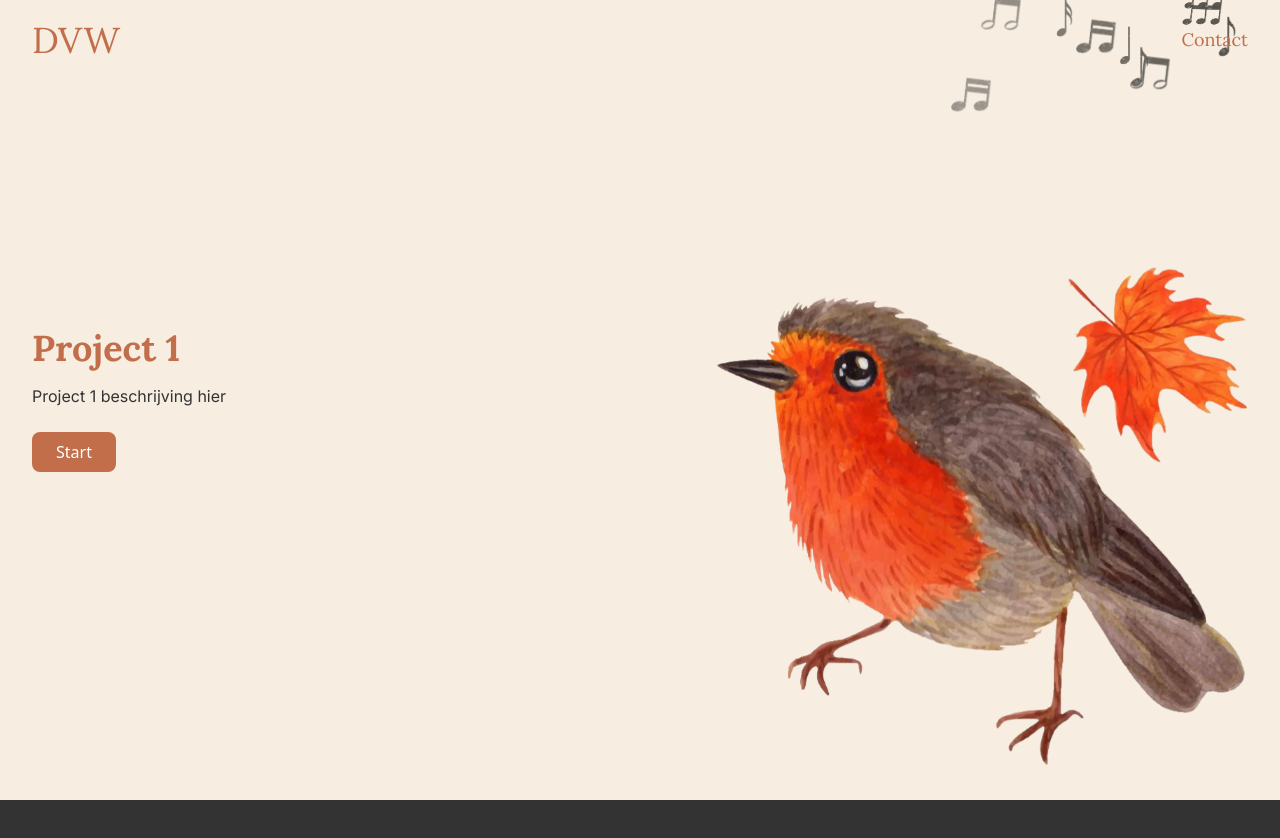
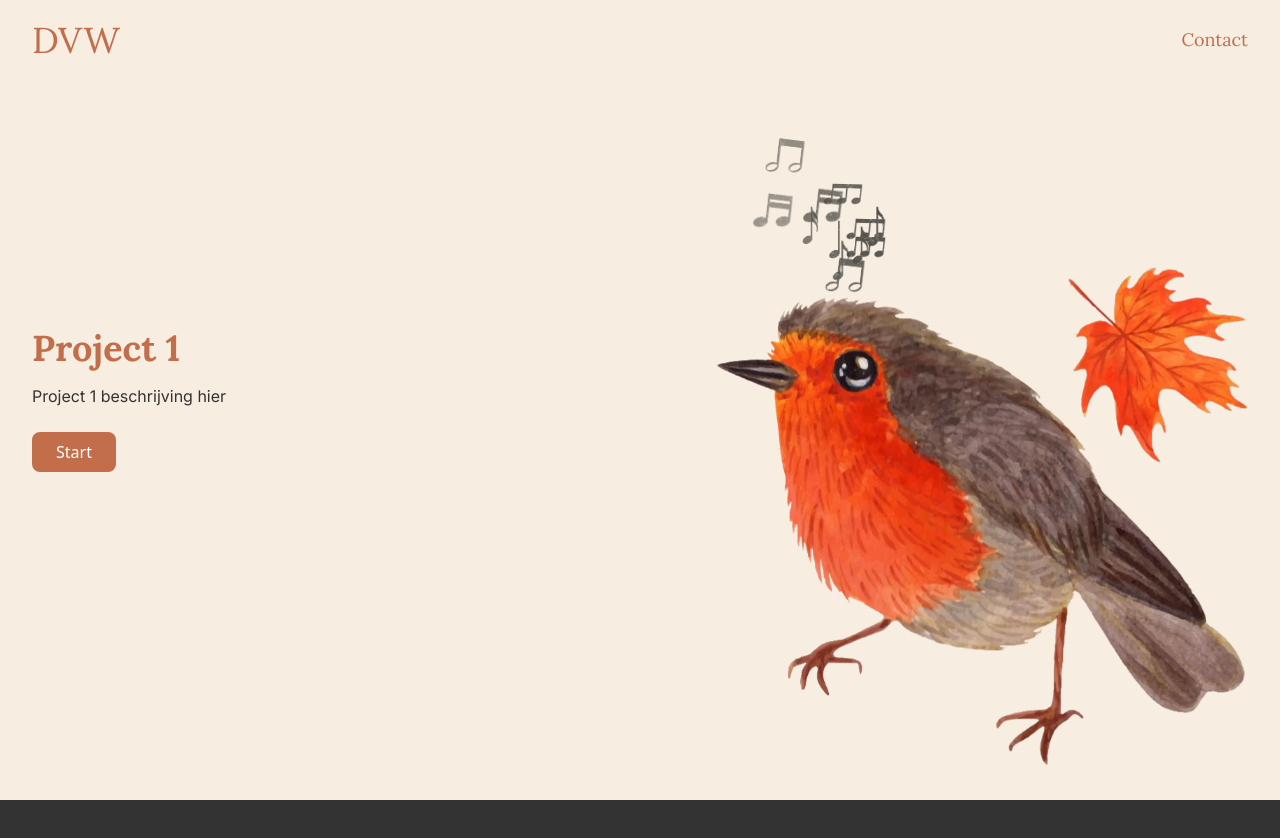
Before and after one commit to dromique/site, a Next.js app: page /project1 in a window 1280 px wide. Shown: the top 838 px of the page. Built offline with nearby package versions, Linux system fonts and the light colour scheme.

Commit message:
updated read me

```diff
--- a/app/components/particle-animation.tsx
+++ b/app/components/particle-animation.tsx
@@ -32,10 +32,10 @@ export default function ParticleAnimation() {
     // Generate initial particles with sequential staggering to prevent overlap
     const initialParticles: Particle[] = Array.from({ length: 8 }, (_, i) => ({
       id: i,
-      duration: Math.random() * 4 + 8, // 8-12 seconds (slower)
+      duration: Math.random() * 4 + 8, // 8-12 seconds
       delay: i * 0.6, // Sequential stagger: 0s, 0.6s, 1.2s, etc.
       amplitude: Math.random() * 60 + 30, // 30-90px wave amplitude
-      frequency: Math.random() * 3 + 2, // 2-5 oscillations
+      frequency: Math.random() * 1 , // 1-2 oscillations
       noteImage: Math.floor(Math.random() * NOTE_IMAGES.length),
     }));
     setParticles(initialParticles);
@@ -48,7 +48,7 @@ export default function ParticleAnimation() {
           duration: Math.random() * 4 + 8,
           delay: 0.6, // Minimum delay to prevent immediate overlap
           amplitude: Math.random() * 60 + 30,
-          frequency: Math.random() * 3 + 2,
+          frequency: Math.random() * 1 , // 1-2 oscillations
           noteImage: Math.floor(Math.random() * NOTE_IMAGES.length),
         };
         return [...prev, newParticle];
@@ -63,8 +63,8 @@ export default function ParticleAnimation() {
       <style>{`
         @keyframes particleFloat {
           0% {
-            right: 2.5vw;
-            top: 0;
+            right: 30vw;
+            top: 25vh;
             opacity: 1;
           }
           100% {
@@ -109,8 +109,8 @@ export default function ParticleAnimation() {
           key={particle.id}
           className={`particle-${particle.id} absolute`}
           style={{
-            right: '2.5vw',
-            top: '0',
+            right: '30vw',
+            top: '25vh',
             width: '40px',
             height: '40px',
           }}
```
Also changed, not shown: 1 other file (tests, documents, lock files or other folders).
